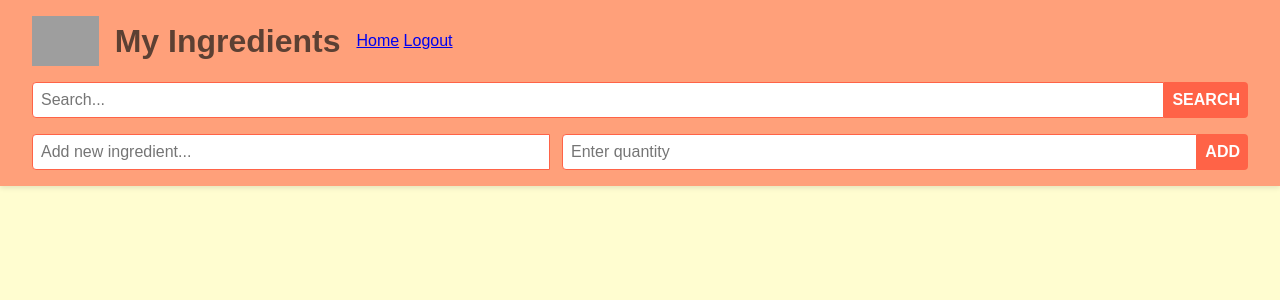
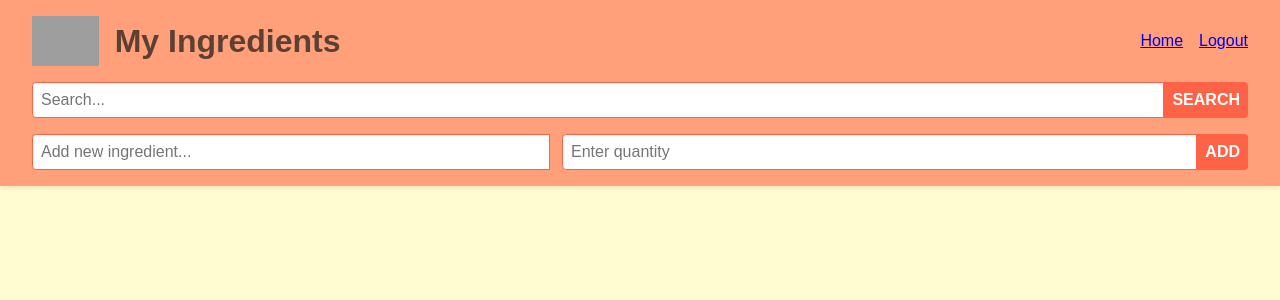
Before and after one commit to notdredre/RecipeTracker, a Flask app: template App/templates/ingredients.html in a window 1280 px wide. Shown: the top 300 px of the page. Run offline with Flask 3, Linux system fonts and the light colour scheme; the template is opened without the code that fills it, so the values that code supplies are empty; grey boxes are pictures that could not be loaded.

Commit message:
ingredients/css

```diff
--- a/App/static/ingredient.css
+++ b/App/static/ingredient.css
@@ -51,3 +51,18 @@
 .add-form button {
     margin-left: 0rem;
 }
+
+.logo-container {
+    display: flex;
+    justify-content: space-between;
+    align-items: center;
+}
+
+.nav-bar {
+    margin-left: auto; /* pushes nav-bar to the right */
+}
+
+.nav-bar nav {
+    display: flex;
+    gap: 1rem;
+}
```
